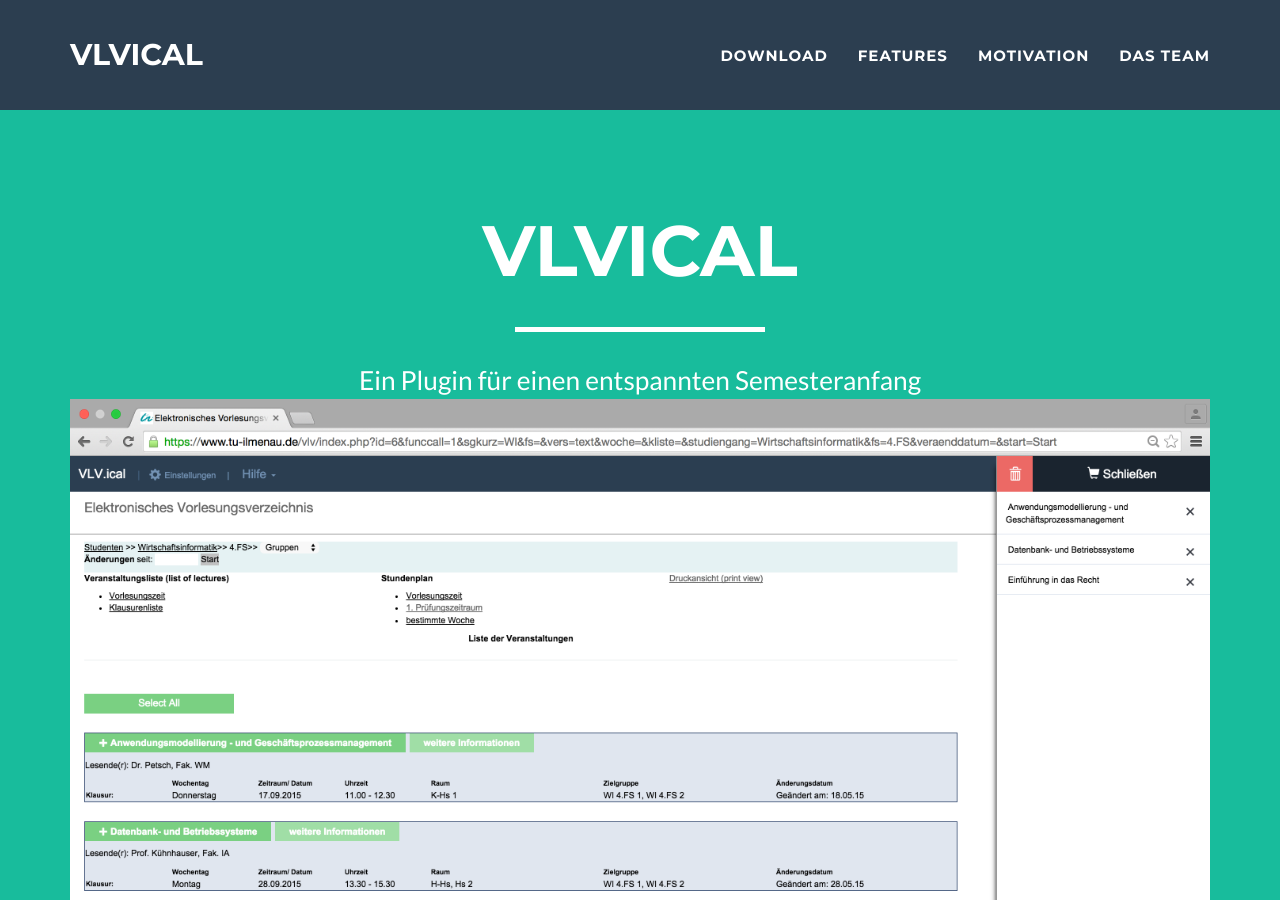
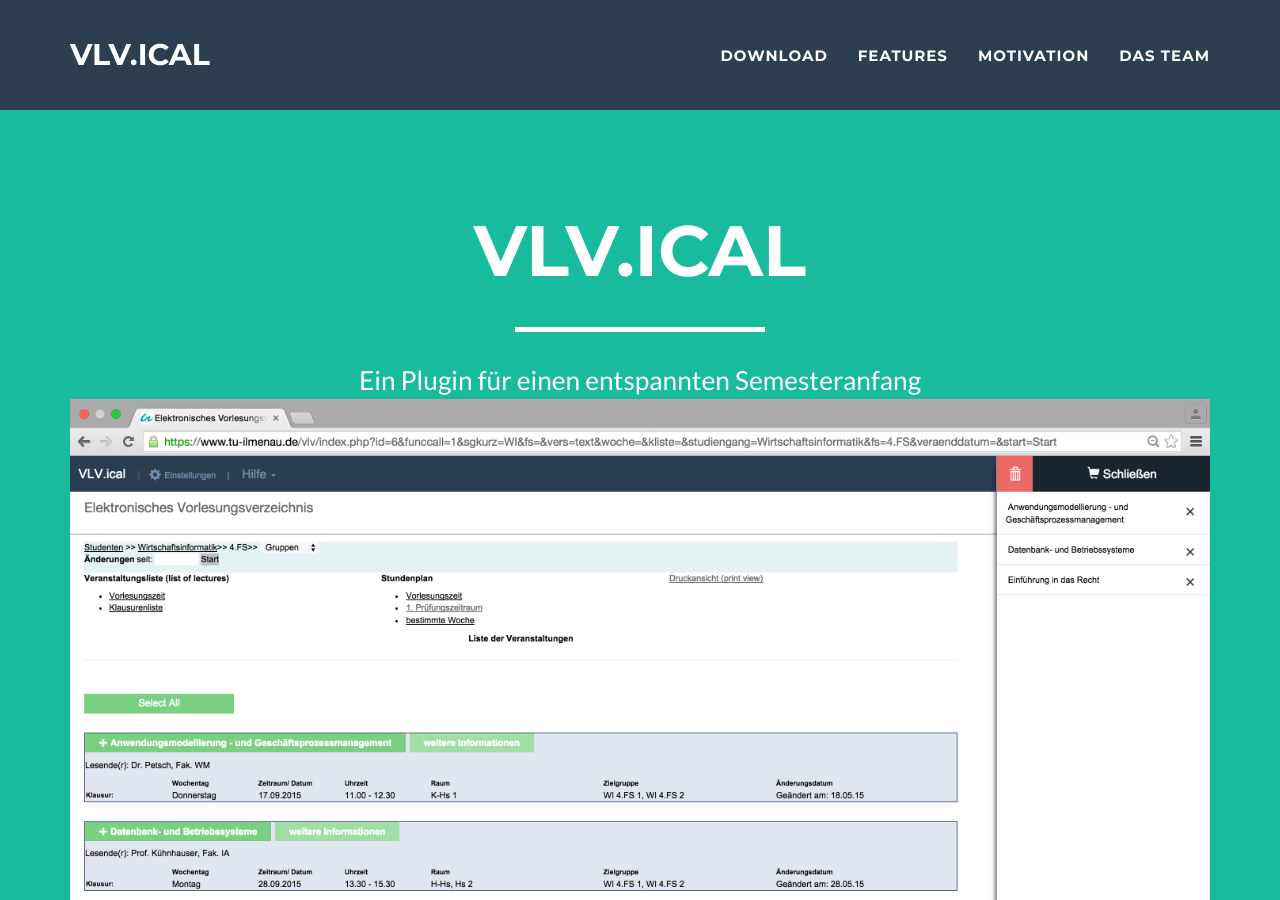
Before and after one commit to vlvical/vlvical.github.io, a Jekyll site: the page built from index.html, in a window 1280 px wide and 900 px high. Built offline with Jekyll 4.4.1, drawn with Linux system fonts in a browser that asks for light colours; some of the changed text lies outside the part shown.

Commit message:
Titel geändert

```diff
--- a/_config.yml
+++ b/_config.yml
@@ -1,5 +1,5 @@
 # Site settings
-title: VLVical
+title: VLV.ical
 email: nrrsso@gmail.com
 url: http://vlvical.github.io/
 description: "Ein Plugin für einen entspannten Semesteranfang."
@@ -17,7 +17,7 @@
 footer:
   copyright: Softwareprojekt Gruppe-14
   location: TU Ilmenau
-  social: Für Codenasen
+  social: Für Code-Nasen
   credits: Trivia
 
 # Social networks usernames (many more available: google-plus, flickr, dribbble, pinterest, instagram, tumblr, linkedin, etc.)
```
